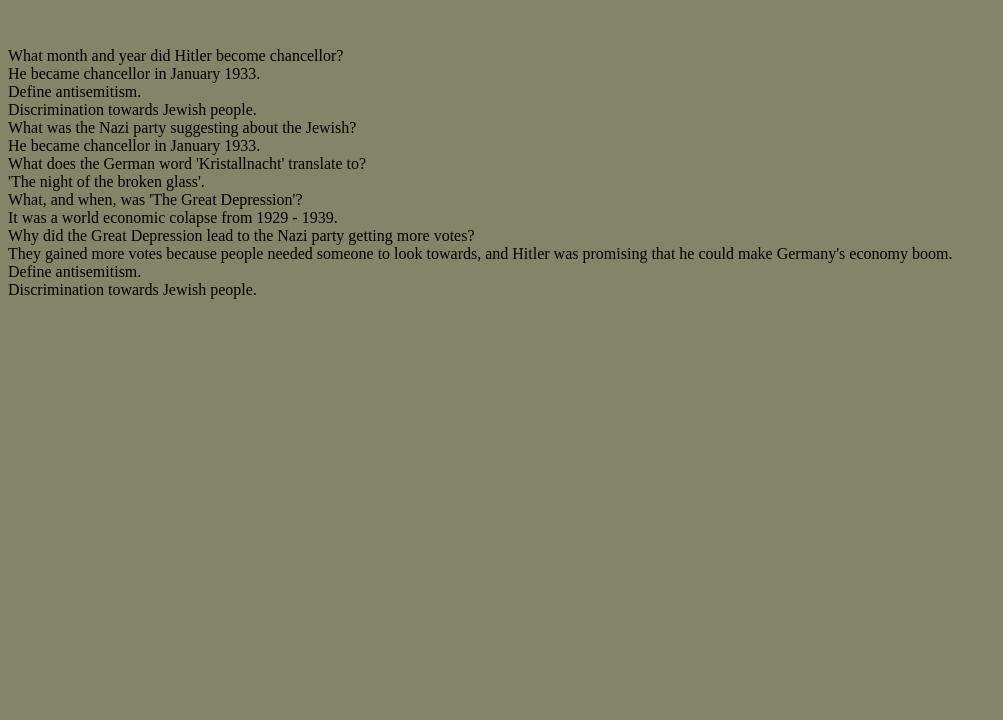
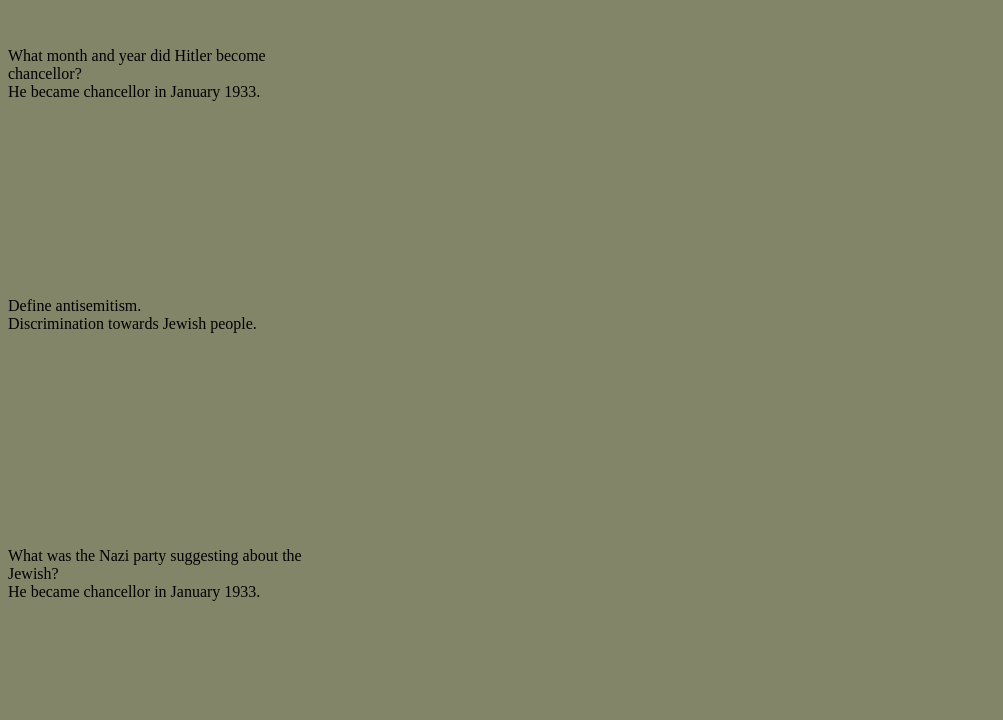
Before and after one commit to Pinklady1209/revision-web, a plain HTML site: page index.html in a window 1280 px wide. Shown: the part 280-1000 px from the top of the page, without its empty margins (0-1003 px from the left). Before the commit the page ends 800 px from the top, so only its background shows below. Drawn offline with Linux system fonts and the light colour scheme; a web font is replaced by a local one.

Commit message:
cards start

```diff
--- a/index.html
+++ b/index.html
@@ -11,45 +11,59 @@
     <h1>Year 9 History revision cards</h1>
     <p>Hitler and the Holocaust:</p>
     <div class="deck">
+        <div class="card">
             <div class="card-inner">
                 <div class="card-front">What month and year did Hitler become chancellor?</div>
                 <div class="card-back">He became chancellor in January 1933.</div>
             </div>
         </div>
+    </div>
     <div class="deck">
+        <div class="card">
             <div class="card-inner">
                 <div class="card-front">Define antisemitism.</div>
                 <div class="card-back">Discrimination towards Jewish people.</div>
             </div>
         </div>
+    </div>
     <div class="deck">
+        <div class="card">
             <div class="card-inner">
                 <div class="card-front">What was the Nazi party suggesting about the Jewish?</div>
                 <div class="card-back">He became chancellor in January 1933.</div>
             </div>
         </div>
+    </div>
     <div class="deck">
+        <div class="card">
             <div class="card-inner">
                 <div class="card-front">What does the German word 'Kristallnacht' translate to?</div>
                 <div class="card-back">'The night of the broken glass'.</div>
             </div>
         </div>
+    </div>
     <div class="deck">
+        <div class="card">
             <div class="card-inner">
                 <div class="card-front">What, and when, was 'The Great Depression'?</div>
                 <div class="card-back">It was a world economic colapse from 1929 - 1939.</div>
             </div>
         </div>
+    </div>
     <div class="deck">
+        <div class="card">
             <div class="card-inner">
                 <div class="card-front">Why did the Great Depression lead to the Nazi party getting more votes?</div>
                 <div class="card-back">They gained more votes because people needed someone to look towards, and Hitler was promising that he could make Germany's economy boom.</div>
             </div>
         </div>
+    </div>
     <div class="deck">
+        <div class="card">
             <div class="card-inner">
-            <div class="card-front">Define antisemitism.</div>
-            <div class="card-back">Discrimination towards Jewish people.</div>
+                <div class="card-front">What, and when was the 'Évian Conference'?</div>
+                <div class="card-back">A meeting of the representatives of 32 different countries to talk about the relocation of Jewish refugees, held at the Hotel Royal in Évian-les-Bains, France, and took place from the 6th-15th of July 1938.</div>
+            </div>
         </div>
     </div>
 </body>
--- a/styles.css
+++ b/styles.css
@@ -16,3 +16,10 @@ p{
     font-size: 50px;
     text-decoration: underline dashed;
 }
+.card{
+    position: relative;
+    width: 300px;
+    height: 250px;
+    perspective: 1000px;
+    cursor: pointer;
+}
```
Lines whose indentation alone changed are shown as unchanged.
